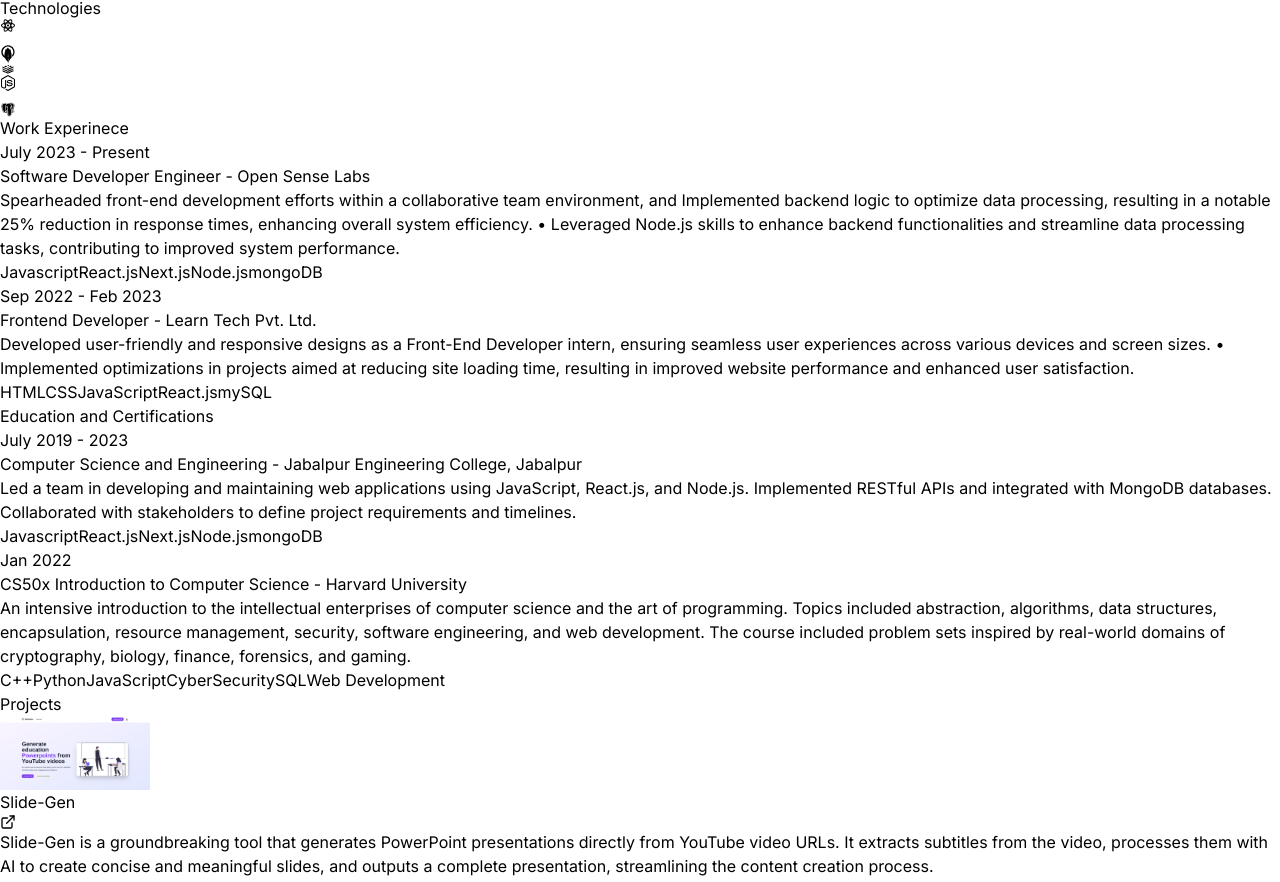
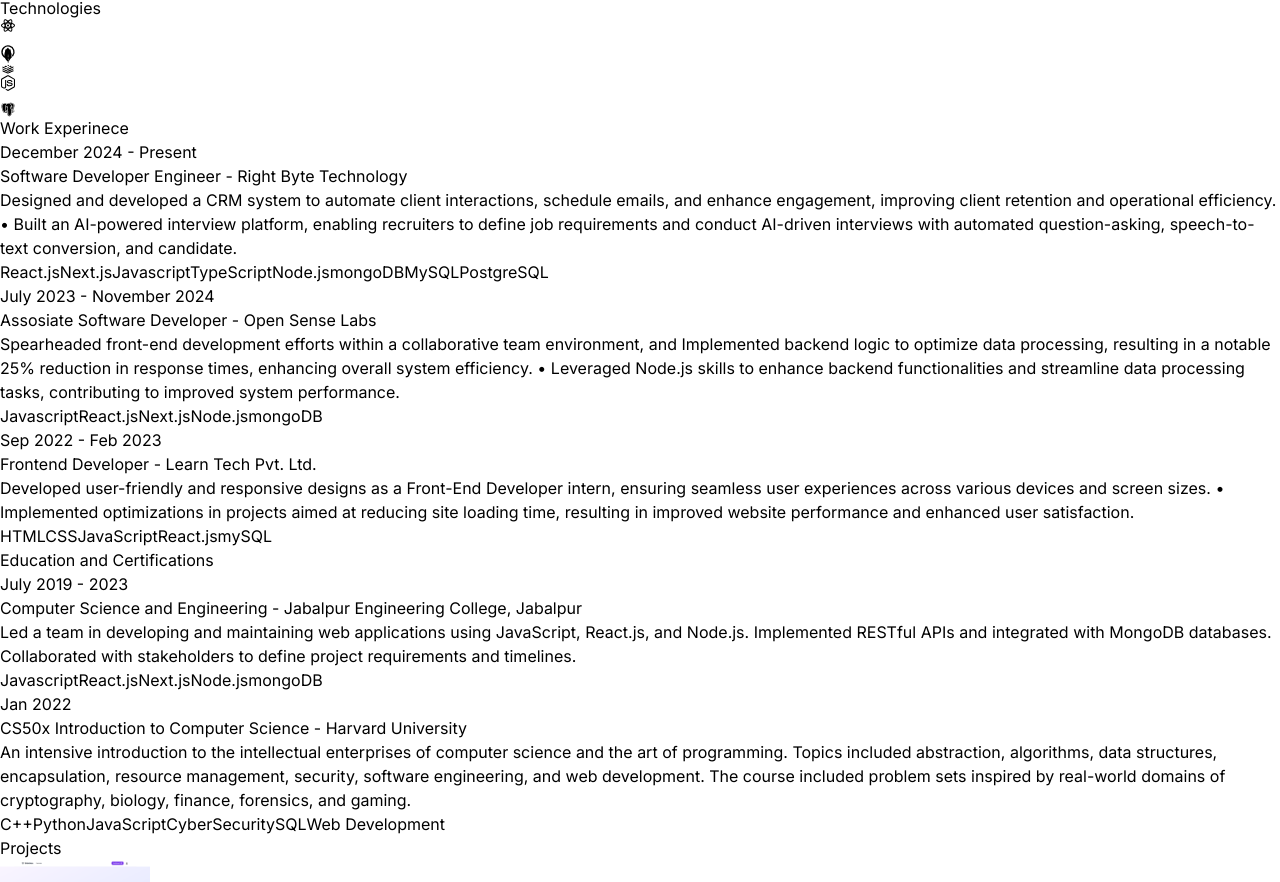
Before and after one commit to Atmalviya/Portfolio, a React (Vite) app: page / in a window 1280 px wide. Shown: the part 2192-3074 px from the top of the page. Built offline with nearby package versions, Linux system fonts and the light colour scheme.

Commit message:
added new experience at rightbyte tech.

```diff
--- a/src/constants/index.js
+++ b/src/constants/index.js
@@ -10,8 +10,17 @@
 
 export const EXPERIENCES = [
   {
-    year: "July 2023 - Present",
+    year: "December 2024 - Present",
     role: " Software Developer Engineer",
+    company: "Right Byte Technology",
+    description: `Designed and developed a CRM system to automate client interactions, schedule emails, and enhance engagement, improving client retention and operational efficiency.
+• Built an AI-powered interview platform, enabling recruiters to define job requirements and conduct AI-driven interviews with automated question-asking, speech-to-text conversion, and candidate.
+`,
+    technologies: ["React.js", "Next.js", "Javascript", "TypeScript", "Node.js", "mongoDB", "MySQL", "PostgreSQL"],
+  },
+  {
+    year: "July 2023 - November 2024",
+    role: "Assosiate Software Developer",
     company: "Open Sense Labs",
     description: `Spearheaded front-end development efforts within a collaborative team environment, and Implemented backend logic to optimize data processing, resulting in a notable 25% reduction in response times, enhancing overall system
 efficiency.
```
